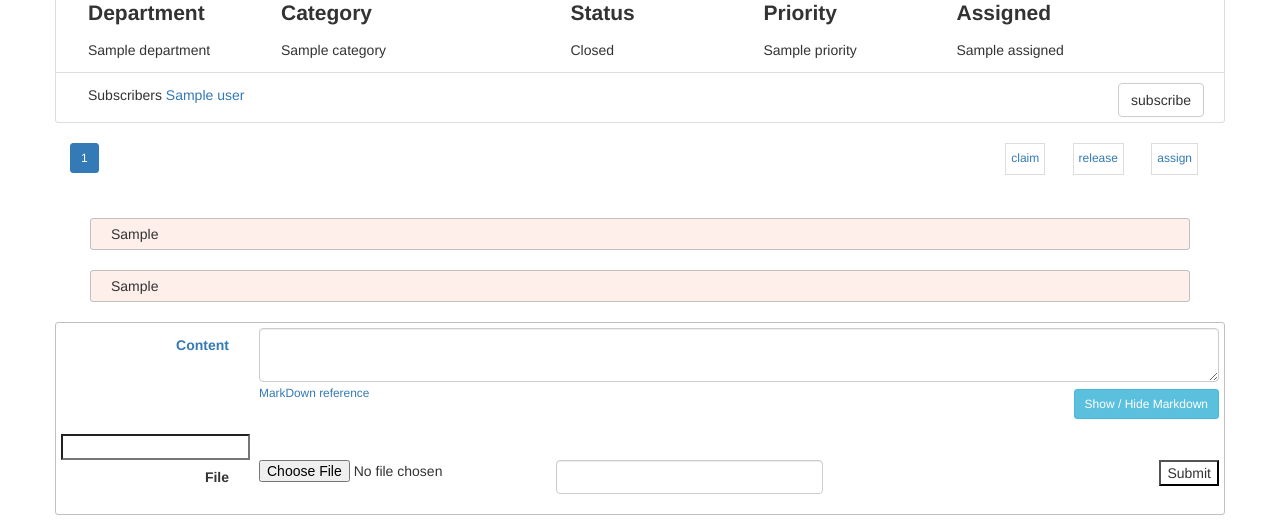
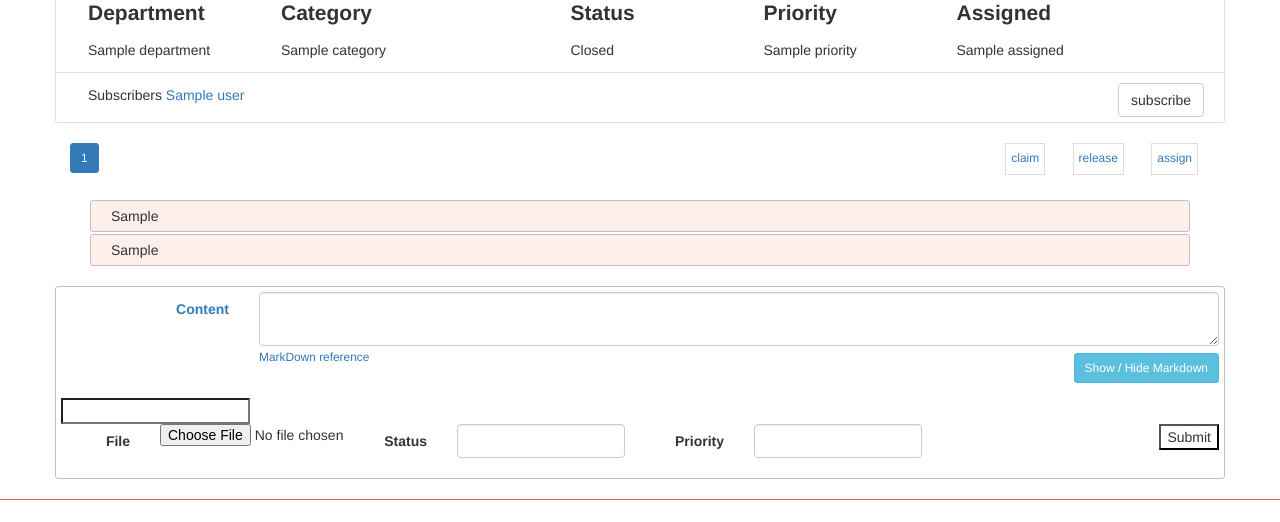
Before and after one commit to evereux/flicket, a Python web app: template application/flicket/templates/flicket_view.html in a window 1280 px wide. Shown: the part 222-744 px from the top of the page. Run offline with Jinja, Linux system fonts and the light colour scheme; the template is opened without the code that fills it: most values are stand-ins (such as "Sample title", 1, 10 or a date in 2020); form fields are guessed from the names that the template uses.

Commit message:
can now change priority level in a reply. status changes now logged.

```diff
--- a/application/flicket/forms/flicket_forms.py
+++ b/application/flicket/forms/flicket_forms.py
@@ -142,12 +142,14 @@
 
     def __init__(self, *args, **kwargs):
         form = super(ReplyForm, self).__init__(*args, **kwargs)
-        self.status.choices = [(s.id, s.status) for s in FlicketStatus.query.all() if s.status != "Closed"]
+        self.status.choices = [(s.id, s.status) for s in FlicketStatus.query.filter(FlicketStatus.status != 'Closed')]
+        self.priority.choices = [(p.id, p.priority) for p in FlicketPriority.query.all()]
 
     content = PageDownField(gettext('Reply'), validators=[DataRequired(), Length(min=field_size['content_min_length'],
                                                                                  max=field_size['content_max_length'])])
-    file = FileField(gettext('Upload Documents'), render_kw={'multiple': True})
+    file = FileField(gettext('Add Files'), render_kw={'multiple': True})
     status = SelectField(gettext('Status'), validators=[DataRequired()], coerce=int)
+    priority = SelectField(gettext('Priority'), validators=[DataRequired()], coerce=int)
     submit = SubmitField(gettext('submit reply'), render_kw=form_class_button)
     submit_close = SubmitField(gettext('reply and close'), render_kw=form_danger_button)
 
--- a/application/flicket/static/css/flicket.css
+++ b/application/flicket/static/css/flicket.css
@@ -178,6 +178,7 @@
 
 .flicket-row-action {
     background-color: #fff;
+    margin-top: 2px;
     margin-left: 20px;
     margin-right: 20px;
     padding: 5px 20px;
--- a/application/flicket/templates/flicket_form_reply.html
+++ b/application/flicket/templates/flicket_form_reply.html
@@ -41,14 +41,19 @@
         {% endif %}
 
         <div class="form-group">
-            <label class="col-sm-2 control-label">{{ form.file.label }}</label>
-            <div class="col-sm-3">
+            <label class="col-sm-1 control-label">{{ form.file.label }}</label>
+            <div class="col-sm-2">
                 {{ form.file }}
             </div>
-            <div class="col-sm-3">
+            <label class="col-sm-1 control-label">{{ form.status.label }}</label>
+            <div class="col-sm-2">
                 {{ form.status(class="form-control") }}
             </div>
-            <div class="col-sm-4 text-right">
+            <label class="col-sm-1 control-label">{{ form.priority.label }}</label>
+            <div class="col-sm-2">
+                {{ form.priority(class="form-control") }}
+            </div>
+            <div class="col-sm-3 text-right">
                 {% if ticket %}
                     {% if g.user.is_admin or (ticket.user == g.user) or (ticket.assigned_id == g.user.id) %}
                         {% if ticket.current_status.status != 'Closed' %}
```
Also changed, not shown: application/flicket/models/flicket_models.py (+8 -0 lines), application/flicket/scripts/flicket_functions.py (+10 -1 lines), application/flicket/views/edit.py (+12 -6 lines), application/flicket/views/ticket_view.py (+14 -2 lines), CHANGELOG.md.
